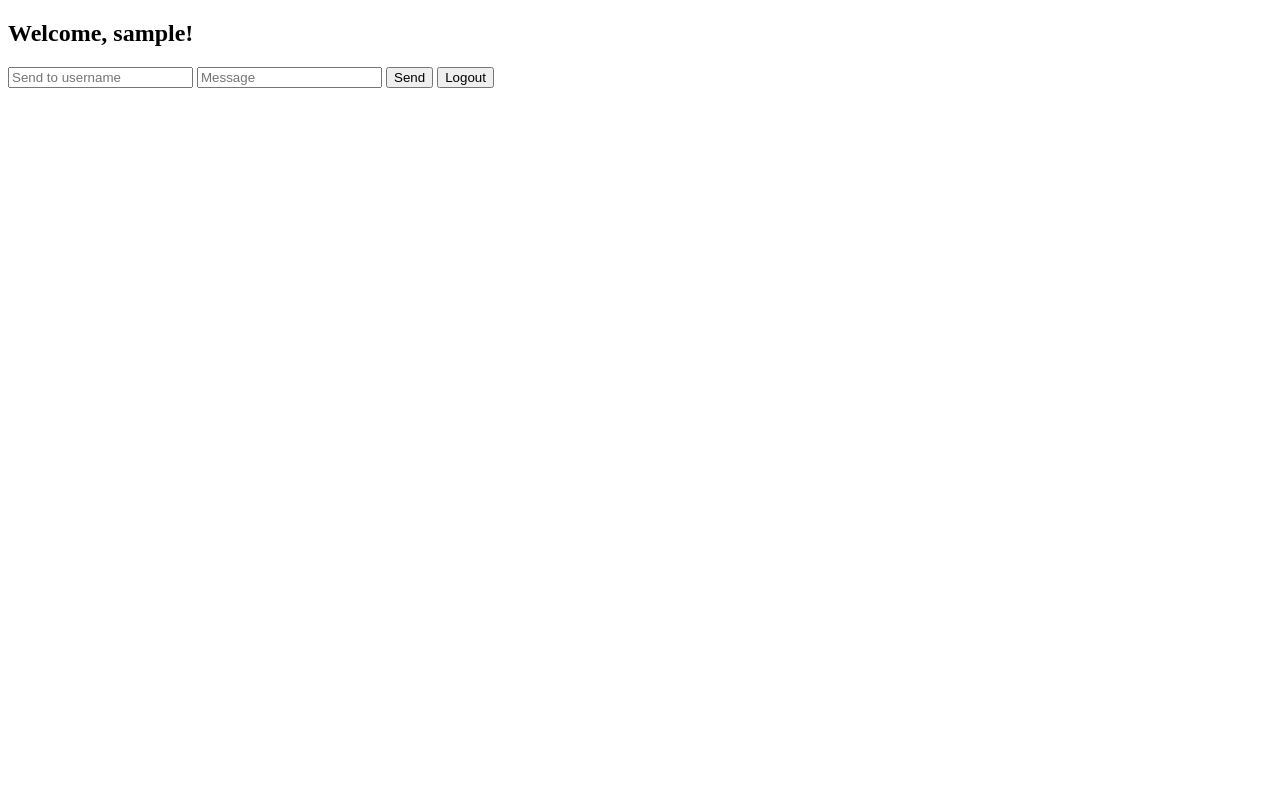
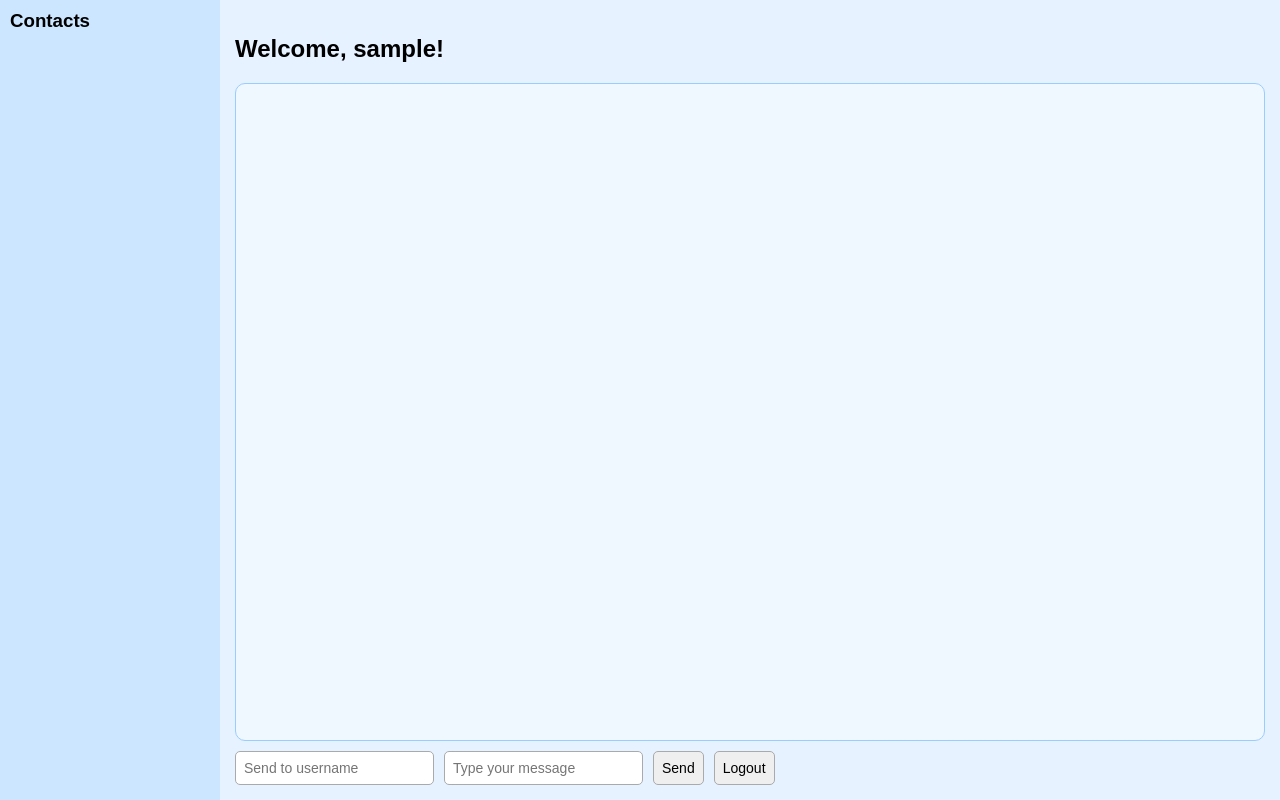
Before and after one commit to Elainpojatkissa/elainpojat-chat, a plain HTML site: page chat.html in a window 1280 px wide. Drawn offline with Linux system fonts and the light colour scheme; no server answers; sample sign-in values are in the browser's storage.

Commit message:
Update chat.html

```diff
--- a/chat.html
+++ b/chat.html
@@ -1,15 +1,26 @@
 <!DOCTYPE html>
 <html>
-<head><title>Chat</title></head>
+<head>
+  <title>Chat</title>
+  <link rel="stylesheet" href="style.css" />
+</head>
 <body>
-  <h2 id="welcome">Welcome!</h2>
-  <div>
-    <input type="text" id="toUser" placeholder="Send to username" />
-    <input type="text" id="message" placeholder="Message" />
-    <button onclick="sendMessage()">Send</button>
-    <button onclick="logout()">Logout</button>
+  <div class="container">
+    <div class="sidebar">
+      <h3>Contacts</h3>
+      <div id="contactList"></div>
+    </div>
+    <div class="chat-area">
+      <h2 id="welcome">Welcome!</h2>
+      <div id="messages"></div>
+      <div class="controls">
+        <input type="text" id="toUser" placeholder="Send to username" />
+        <input type="text" id="message" placeholder="Type your message" />
+        <button onclick="sendMessage()">Send</button>
+        <button onclick="logout()">Logout</button>
+      </div>
+    </div>
   </div>
-  <div id="messages" style="margin-top:20px;"></div>
   <script src="main.js"></script>
 </body>
 </html>
```
